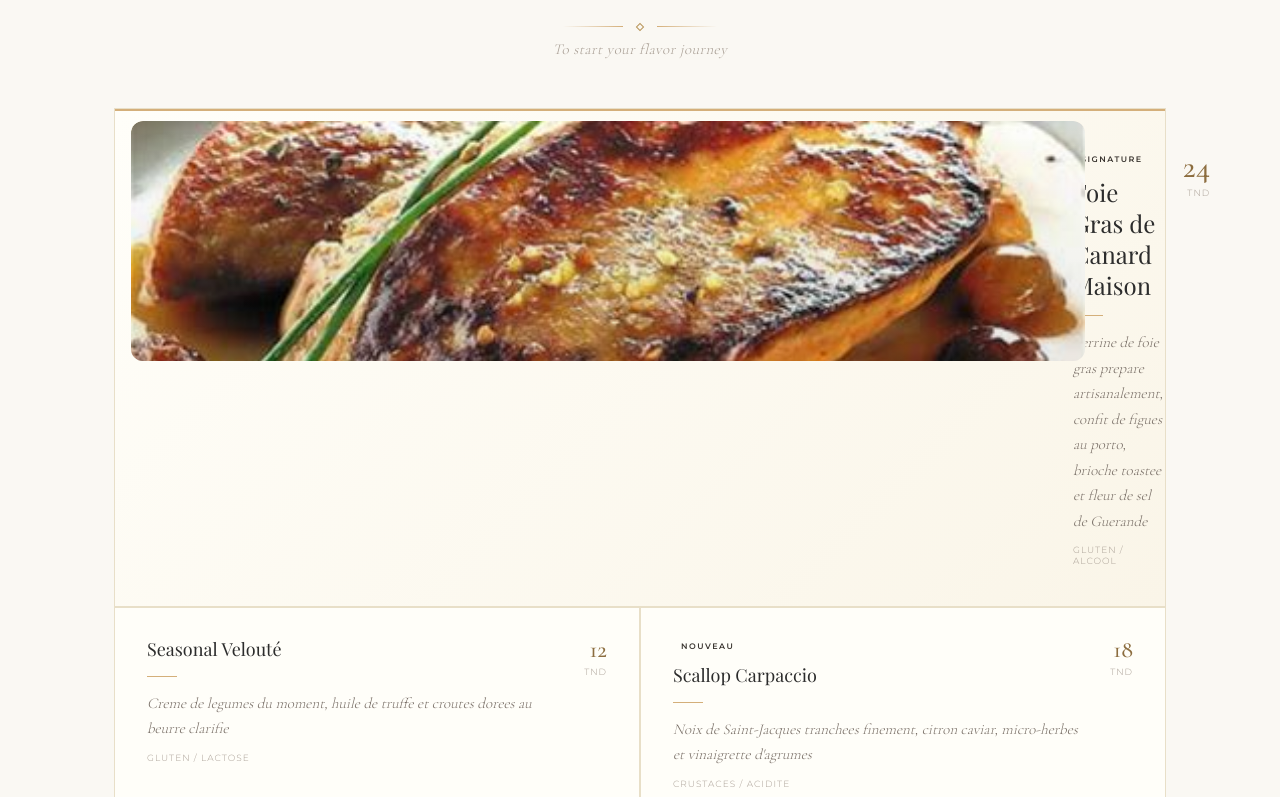
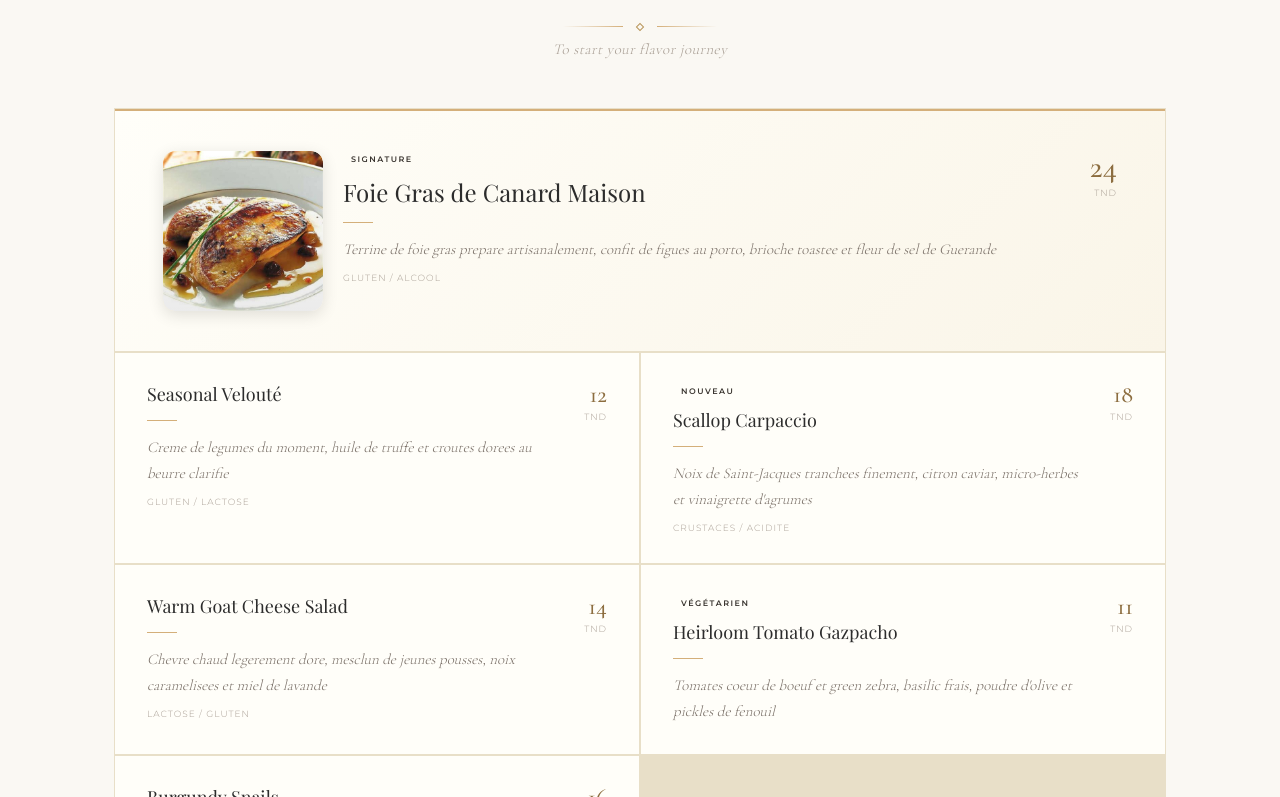
Before and after one commit to omarhr-001/Menu-Light, a Next.js app: page / in a window 1280 px wide. Shown: the part 843-1640 px from the top of the page. Built offline with nearby package versions, Linux system fonts and the light colour scheme.

Commit message:
feat: center photo in card with responsive adjustments
Center photo in card and adjust for mobile/desktop views.

```diff
--- a/app/globals.css
+++ b/app/globals.css
@@ -319,29 +319,42 @@ nav::-webkit-scrollbar {
 }
 
 .item-inner {
-  display: flex;
-  flex-direction: column;
+  display: grid;
+  grid-template-columns: 1fr;
   gap: 16px;
-  align-items: flex-start;
+  align-items: start;
 }
 
 @media (min-width: 768px) {
   .item-inner {
+    grid-template-columns: auto 1fr;
     gap: 20px;
+    align-items: center;
   }
 }
 
 .item-image {
-  width: 100%;
+  width: 140px;
+  height: 140px;
   flex-shrink: 0;
   display: flex;
   align-items: center;
   justify-content: center;
   overflow: hidden;
-  border-radius: 10px;
-  margin: -20px -16px 0 -16px;
+  border-radius: 12px;
+  margin: 0;
   position: relative;
   background: linear-gradient(135deg, var(--gold-pale), var(--cream));
+}
+
+@media (max-width: 767px) {
+  .item-image {
+    width: 100%;
+    height: 180px;
+    border-radius: 10px;
+    order: -1;
+    margin-bottom: 8px;
+  }
 }
 
 .item-image::before {
@@ -354,14 +367,14 @@ nav::-webkit-scrollbar {
   background: linear-gradient(180deg, rgba(0, 0, 0, 0) 0%, rgba(0, 0, 0, 0.08) 100%);
   pointer-events: none;
   z-index: 1;
-  border-radius: 10px 10px 0 0;
+  border-radius: 12px;
 }
 
 .item-image img {
   width: 100%;
-  height: 200px;
+  height: 100%;
   object-fit: cover;
-  border-radius: 10px 10px 0 0;
+  border-radius: 12px;
   border: none;
   background: linear-gradient(135deg, var(--gold-pale), var(--cream));
   box-shadow: 0 2px 8px rgba(0, 0, 0, 0.1);
@@ -372,17 +385,12 @@ nav::-webkit-scrollbar {
 
 @media (min-width: 768px) {
   .item-image {
-    margin: -30px -32px 0 -32px;
-    border-radius: 12px;
-  }
-
-  .item-image::before {
-    border-radius: 12px 12px 0 0;
+    width: 160px;
+    height: 160px;
+    box-shadow: 0 4px 16px rgba(0, 0, 0, 0.12);
   }
 
   .item-image img {
-    height: 240px;
-    border-radius: 12px 12px 0 0;
     box-shadow: 0 4px 16px rgba(0, 0, 0, 0.12);
   }
 }
```
